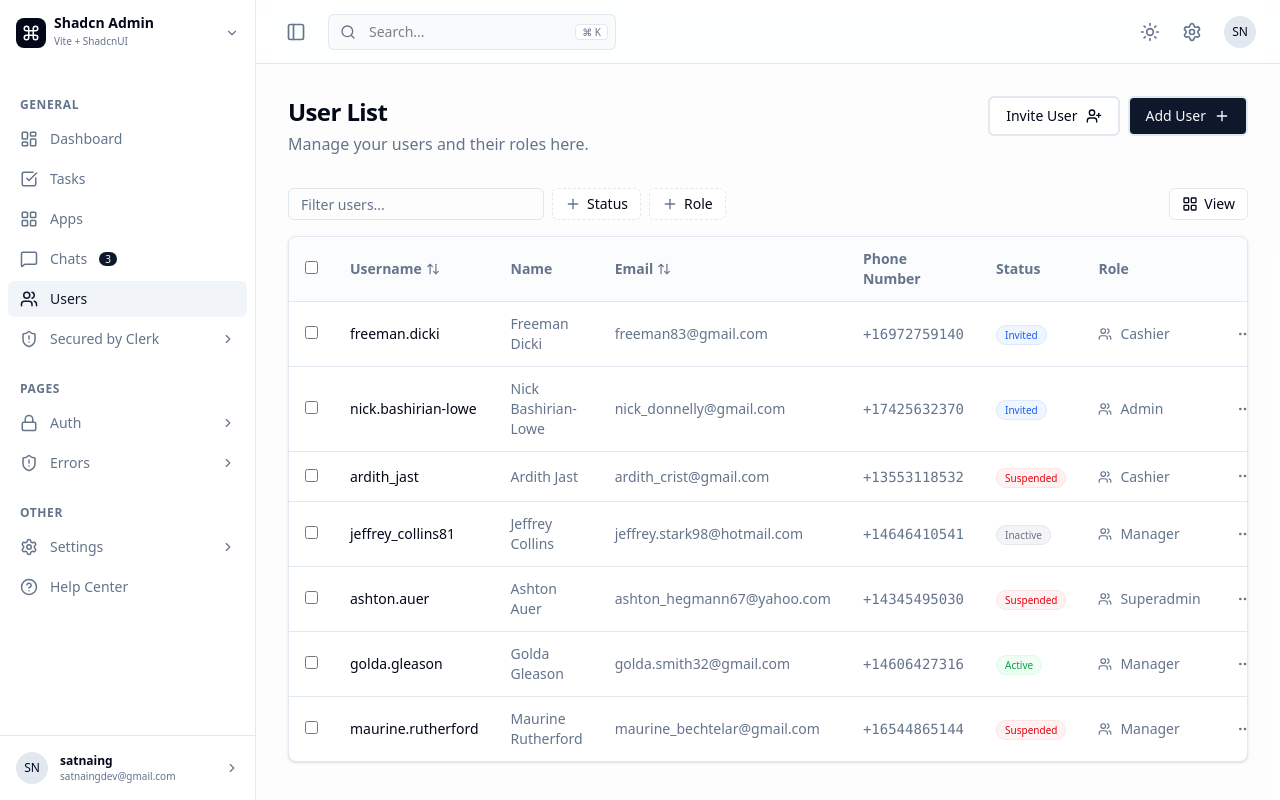
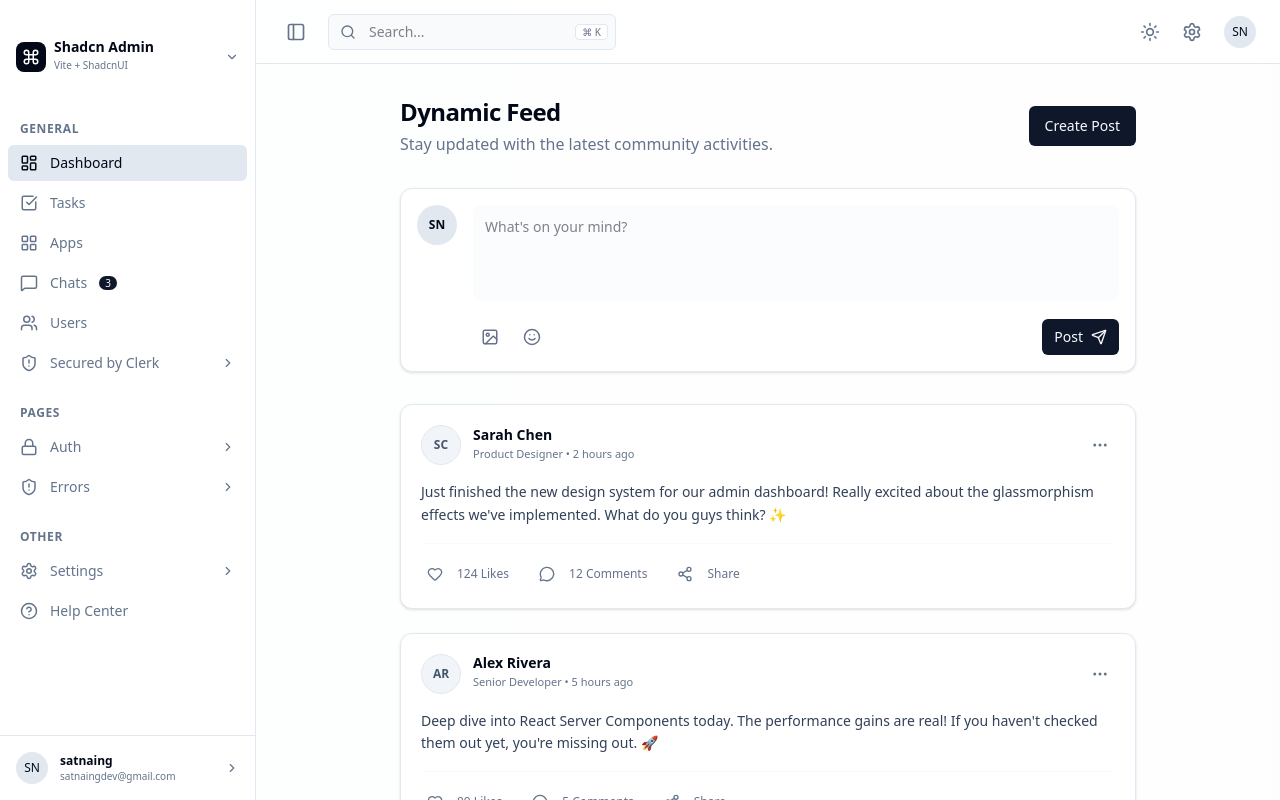
Before and after one commit to wangdongovo/electron-app, a React (Vite) app: page /#/dashboard in a window 1280 px wide. Built offline with nearby package versions, Linux system fonts and the light colour scheme.

Commit message:
feat: 添加路由跳转

```diff
--- a/package.json
+++ b/package.json
@@ -42,6 +42,7 @@
     "autoprefixer": "^10.4.23",
     "electron": "39.2.7",
     "eslint": "^8.57.1",
+    "eslint-import-resolver-typescript": "^4.4.4",
     "eslint-plugin-import": "^2.32.0",
     "postcss": "^8.5.6",
     "tailwindcss": "^4.1.18",
@@ -56,6 +57,7 @@
     "lucide-react": "^0.562.0",
     "react": "^19.2.3",
     "react-dom": "^19.2.3",
+    "react-router-dom": "^7.12.0",
     "tailwind-merge": "^3.4.0"
   }
 }
--- a/src/App.tsx
+++ b/src/App.tsx
@@ -1,21 +1,30 @@
 import React from 'react';
 import ReactDOM from 'react-dom/client';
-import './index.css';
-import Sidebar from './components/layout/Sidebar';
-import Header from './components/layout/Header';
-import UserListContent from './components/UserListContent';
+import { HashRouter, Routes, Route, Navigate } from 'react-router-dom';
+import '@/index.css';
+import Sidebar from '@/components/layout/Sidebar';
+import Header from '@/components/layout/Header';
+import UserListContent from '@/components/UserListContent';
+import PostsList from '@/components/PostsList';
 
 const App: React.FC = () => {
   return (
+    <HashRouter>
       <div className="flex h-screen w-full bg-slate-50/50 overflow-hidden font-sans">
         <Sidebar />
         <div className="flex-1 flex flex-col min-w-0">
           <Header />
           <main className="flex-1 overflow-y-auto bg-white/50">
-          <UserListContent />
+            <Routes>
+              <Route path="/" element={<Navigate to="/users" replace />} />
+              <Route path="/users" element={<UserListContent />} />
+              <Route path="/dashboard" element={<PostsList />} />
+              {/* Add more routes here as needed */}
+            </Routes>
           </main>
         </div>
       </div>
+    </HashRouter>
   );
 };
 
--- a/src/components/PostsList.tsx
+++ b/src/components/PostsList.tsx
@@ -1,53 +1,153 @@
 // src/components/PostsList.tsx
-import React, { useState, useEffect } from 'react';
-import { getPosts } from '../services/postsService';
-import { Post } from '../types/post';
+import React from 'react';
+import {
+  Heart,
+  MessageCircle,
+  Share2,
+  MoreHorizontal,
+  Image as ImageIcon,
+  Smile,
+  Send
+} from 'lucide-react';
+import { Button } from './ui/button';
+
+interface Post {
+  id: number;
+  author: {
+    name: string;
+    avatar: string;
+    role: string;
+  };
+  content: string;
+  image?: string;
+  likes: number;
+  comments: number;
+  time: string;
+}
+
+const mockPosts: Post[] = [
+  {
+    id: 1,
+    author: {
+      name: 'Sarah Chen',
+      avatar: 'SC',
+      role: 'Product Designer'
+    },
+    content: "Just finished the new design system for our admin dashboard! Really excited about the glassmorphism effects we've implemented. What do you guys think? ✨",
+    likes: 124,
+    comments: 12,
+    time: '2 hours ago'
+  },
+  {
+    id: 2,
+    author: {
+      name: 'Alex Rivera',
+      avatar: 'AR',
+      role: 'Senior Developer'
+    },
+    content: "Deep dive into React Server Components today. The performance gains are real! If you haven't checked them out yet, you're missing out. 🚀",
+    likes: 89,
+    comments: 5,
+    time: '5 hours ago'
+  },
+  {
+    id: 3,
+    author: {
+      name: 'Elena Gilbert',
+      avatar: 'EG',
+      role: 'Tech Lead'
+    },
+    content: "Our team just reached 10k users! Huge milestone for the project. Thanks to everyone for the hard work! 🎉",
+    likes: 456,
+    comments: 28,
+    time: '1 day ago'
+  }
+];
 
 const PostsList: React.FC = () => {
-  const [posts, setPosts] = useState<any[]>([]);
-  const [loading, setLoading] = useState<boolean>(true);
-  const [error, setError] = useState<string | null>(null);
+  return (
+    <div className="p-8 max-w-[800px] mx-auto">
+      <div className="flex items-center justify-between mb-8">
+        <div>
+          <h1 className="text-2xl font-bold tracking-tight">Dynamic Feed</h1>
+          <p className="text-muted-foreground mt-1">Stay updated with the latest community activities.</p>
+        </div>
+        <Button className="bg-slate-900">Create Post</Button>
+      </div>
 
-  useEffect(() => {
-    const fetchPosts = async () => {
-      try {
-        setLoading(true);
-        const data:any = await getPosts();
+      {/* Post Input Box */}
+      <div className="bg-white rounded-xl border p-4 mb-8 shadow-sm">
+        <div className="flex gap-4">
+          <div className="w-10 h-10 rounded-full bg-slate-200 flex items-center justify-center text-xs font-bold uppercase">SN</div>
+          <div className="flex-1">
+            <textarea
+              placeholder="What's on your mind?"
+              className="w-full h-24 p-3 rounded-lg bg-slate-50/50 border-none focus:ring-1 focus:ring-slate-200 resize-none text-sm outline-none"
+            />
+            <div className="flex items-center justify-between mt-3">
+              <div className="flex gap-2">
+                <button className="p-2 hover:bg-slate-100 rounded-lg text-muted-foreground transition-colors">
+                  <ImageIcon size={18} />
+                </button>
+                <button className="p-2 hover:bg-slate-100 rounded-lg text-muted-foreground transition-colors">
+                  <Smile size={18} />
+                </button>
+              </div>
+              <Button size="sm" className="gap-2">
+                Post <Send size={14} />
+              </Button>
+            </div>
+          </div>
+        </div>
+      </div>
 
+      <div className="space-y-6">
+        {mockPosts.map((post) => (
+          <div key={post.id} className="bg-white rounded-xl border shadow-sm overflow-hidden group hover:border-slate-300 transition-all">
+            <div className="p-5">
+              <div className="flex items-center justify-between mb-4">
+                <div className="flex items-center gap-3">
+                  <div className="w-10 h-10 rounded-full bg-slate-100 flex items-center justify-center text-xs font-bold text-slate-600 border border-slate-200">
+                    {post.author.avatar}
+                  </div>
+                  <div>
+                    <h3 className="text-sm font-semibold leading-none">{post.author.name}</h3>
+                    <p className="text-[11px] text-muted-foreground mt-1">{post.author.role} • {post.time}</p>
+                  </div>
+                </div>
+                <button className="p-1.5 hover:bg-slate-100 rounded-lg text-muted-foreground transition-colors">
+                  <MoreHorizontal size={18} />
+                </button>
+              </div>
 
+              <div className="text-sm text-slate-700 leading-relaxed mb-4">
+                {post.content}
+              </div>
 
-        console.log(`data`, data)
-        setPosts(data.data);
-        setError(null);
-      } catch (err) {
-        setError(err instanceof Error ? err.message : 'Failed to fetch posts');
-      } finally {
-        setLoading(false);
-      }
-    };
-
-    fetchPosts();
-  }, []);
-
-  if (loading) {
-    return <div>Loading...</div>;
-  }
-
-  if (error) {
-    return <div>Error: {error}</div>;
-  }
-
-  return (
-    <div>
-      <h1>Posts</h1>
-      <ul>
-        {posts.map((post) => (
-          <li key={post.id}>
-            <h2>{post.create_time}</h2>
-            <p>{post.content}</p>
-          </li>
+              <div className="flex items-center gap-6 pt-4 border-t border-slate-50">
+                <button className="flex items-center gap-2 text-xs font-medium text-muted-foreground hover:text-slate-900 transition-colors group/btn">
+                  <div className="p-1.5 group-hover/btn:bg-red-50 rounded-full transition-colors">
+                    <Heart size={16} className="group-hover/btn:text-red-500" />
+                  </div>
+                  {post.likes} Likes
+                </button>
+                <button className="flex items-center gap-2 text-xs font-medium text-muted-foreground hover:text-slate-900 transition-colors group/btn">
+                  <div className="p-1.5 group-hover/btn:bg-blue-50 rounded-full transition-colors">
+                    <MessageCircle size={16} className="group-hover/btn:text-blue-500" />
+                  </div>
+                  {post.comments} Comments
+                </button>
+                <button className="flex items-center gap-2 text-xs font-medium text-muted-foreground hover:text-slate-900 transition-colors group/btn">
+                  <div className="p-1.5 group-hover/btn:bg-slate-50 rounded-full transition-colors">
+                    <Share2 size={16} className="group-hover/btn:text-slate-900" />
+                  </div>
+                  Share
+                </button>
+              </div>
+            </div>
+          </div>
         ))}
-      </ul>
+      </div>
     </div>
   );
 };
--- a/src/components/layout/Sidebar.tsx
+++ b/src/components/layout/Sidebar.tsx
@@ -14,6 +14,7 @@ import {
   Command
 } from 'lucide-react';
 import { cn } from '@/lib/utils';
+import { useNavigate, useLocation } from 'react-router-dom';
 
 interface NavItemProps {
   icon: React.ElementType;
@@ -21,13 +22,16 @@ interface NavItemProps {
   badge?: string | number;
   active?: boolean;
   hasSub?: boolean;
+  onClick?: () => void;
 }
 
-const NavItem: React.FC<NavItemProps> = ({ icon: Icon, label, badge, active, hasSub }) => (
-  <div className={cn(
-    "flex items-center justify-between px-3 py-2 rounded-md cursor-pointer text-sm transition-colors",
-    active ? "bg-accent text-accent-foreground font-medium" : "text-muted-foreground hover:bg-accent/50 hover:text-foreground"
-  )}>
+const NavItem: React.FC<NavItemProps> = ({ icon: Icon, label, badge, active, hasSub, onClick }) => (
+  <div
+    onClick={onClick}
+    className={cn(
+      "flex items-center justify-between px-3 py-2 rounded-md cursor-pointer text-sm transition-colors",
+      active ? "bg-slate-200 text-foreground font-medium" : "text-muted-foreground hover:bg-slate-100 hover:text-foreground"
+    )}>
     <div className="flex items-center gap-3">
       <Icon size={18} />
       <span>{label}</span>
@@ -53,8 +57,15 @@ const NavGroup: React.FC<{ title: string; children: React.ReactNode }> = ({ titl
 );
 
 const Sidebar: React.FC = () => {
+  const navigate = useNavigate();
+  const location = useLocation();
+
+  const isActive = (path: string) => location.pathname === path;
+
   return (
-    <div className="w-64 h-screen border-r bg-white flex flex-col pt-4">
+    <div className="w-64 h-screen border-r bg-white flex flex-col pt-10 relative">
+      <div className="absolute top-0 left-0 w-full h-10 -webkit-app-region-drag pointer-events-none" style={{ WebkitAppRegion: 'drag' } as any} />
+
       <div className="px-4 flex items-center gap-2 mb-2">
         <div className="p-1.5 bg-foreground rounded-lg flex items-center justify-center">
             <Command size={18} className="text-background" />
@@ -68,11 +79,21 @@ const Sidebar: React.FC = () => {
 
       <div className="flex-1 overflow-y-auto px-2 mt-4">
         <NavGroup title="General">
-          <NavItem icon={LayoutDashboard} label="Dashboard" />
+          <NavItem
+            icon={LayoutDashboard}
+            label="Dashboard"
+            active={isActive('/dashboard')}
+            onClick={() => navigate('/dashboard')}
+          />
           <NavItem icon={CheckSquare} label="Tasks" />
           <NavItem icon={LayoutGrid} label="Apps" />
           <NavItem icon={MessageSquare} label="Chats" badge={3} />
-          <NavItem icon={Users} label="Users" active />
+          <NavItem
+            icon={Users}
+            label="Users"
+            active={isActive('/users')}
+            onClick={() => navigate('/users')}
+          />
           <NavItem icon={ShieldAlert} label="Secured by Clerk" hasSub />
         </NavGroup>
 
--- a/src/main.ts
+++ b/src/main.ts
@@ -10,9 +10,10 @@ if (started) {
 const createWindow = () => {
   // Create the browser window.
   const mainWindow = new BrowserWindow({
-    width: 900,
+    width: 1200,
     height: 900,
-    // frame: false, // 移除窗口边框和标题栏
+    titleBarStyle: 'hiddenInset',
+    trafficLightPosition: { x: 15, y: 15 },
     webPreferences: {
       preload: path.join(__dirname, 'preload.js'),
       nodeIntegration: false,
--- a/tsconfig.json
+++ b/tsconfig.json
@@ -9,11 +9,11 @@
     "sourceMap": true,
     "baseUrl": ".",
     "outDir": "dist",
-    "moduleResolution": "node",
+    "moduleResolution": "Node",
     "resolveJsonModule": true,
     "jsx": "react-jsx",
     "paths": {
-      "@/*": ["./src/*"]
+      "@/*": ["src/*"]
     }
   }
 }
```
Also changed, not shown: src/components/layout/Header.tsx (+6 -3 lines), .eslintrc.json, 2 other files (tests, documents, lock files or other folders). Lines whose indentation alone changed are shown as unchanged.
